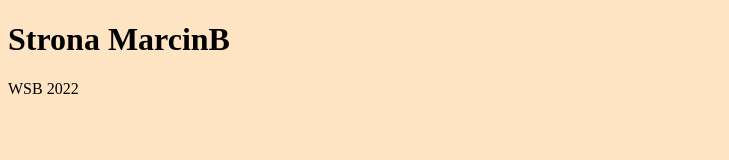
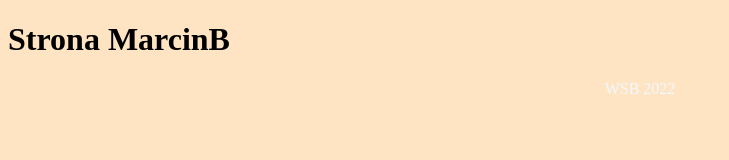
Before and after one commit to MarcinBWSB/MarcinB_WZ_INLN_2, a plain HTML site: page index.html in a window 1280 px wide. Shown: the whole page, without its empty margins (0-729 px from the left). Drawn offline with Linux system fonts and the light colour scheme.

Commit message:
Zmieniono CSS stopki

```diff
--- a/index.html
+++ b/index.html
@@ -9,6 +9,11 @@
         body {
             background-color: bisque;
         }
+
+        footer {
+            text-align: center;
+            color: aliceblue;
+        }
     </style>
 </head>
 <body>
```
